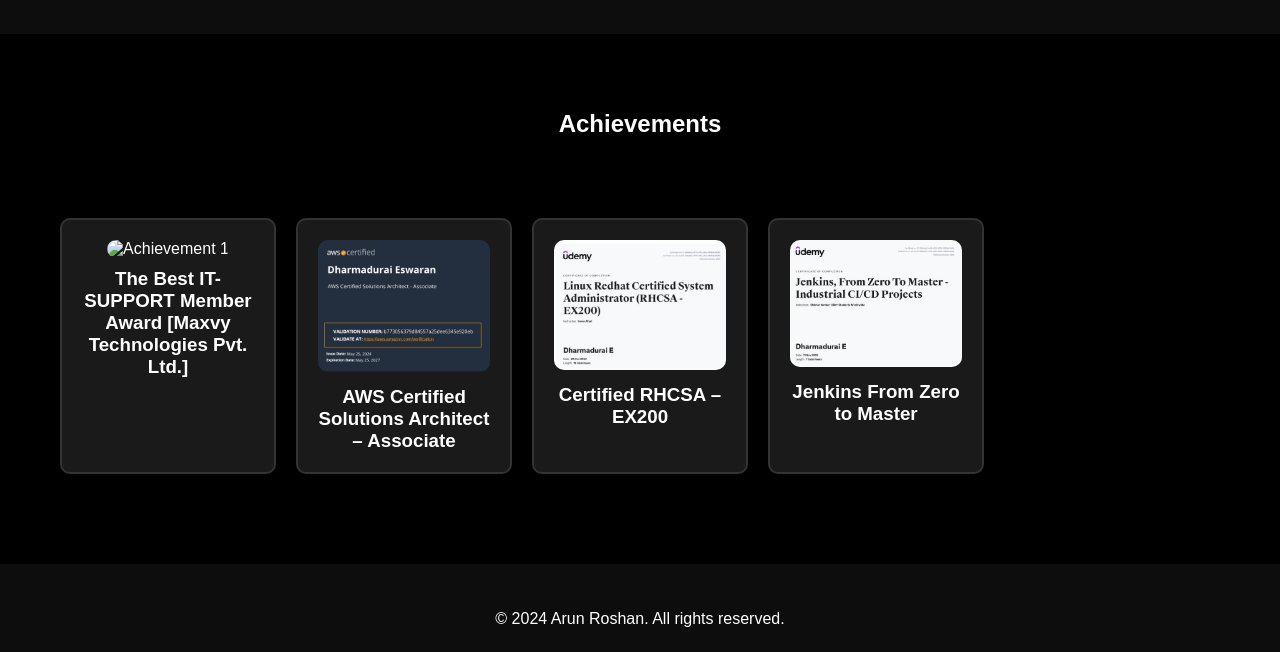
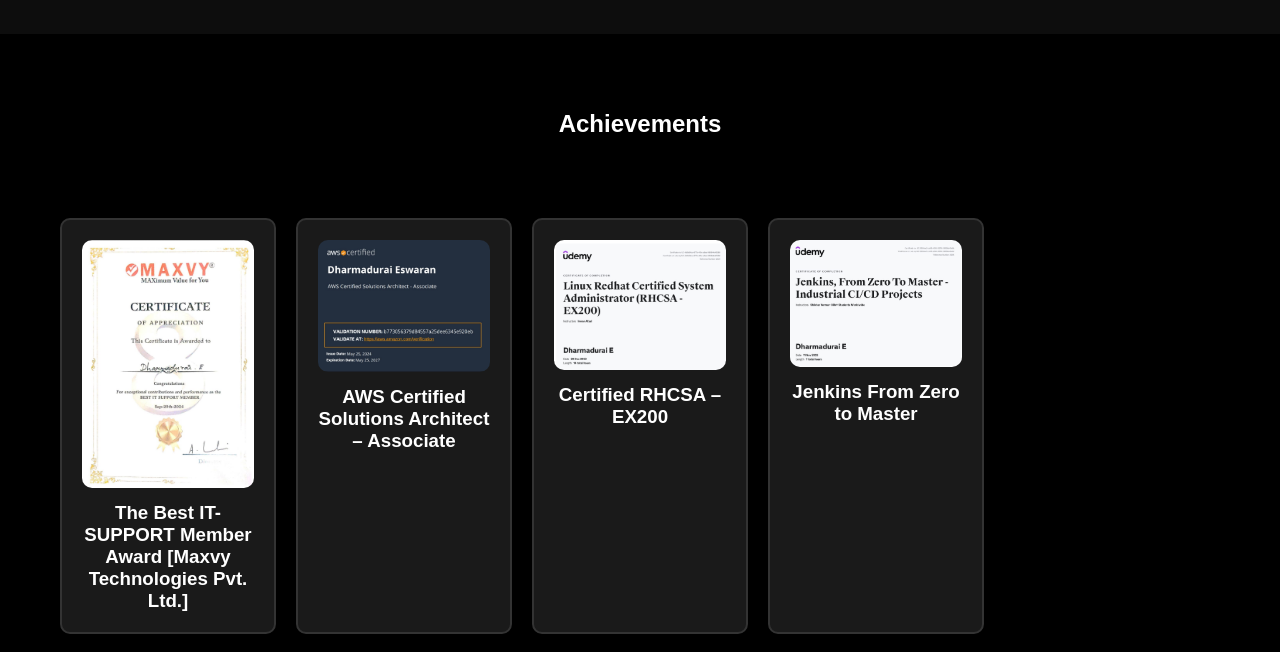
Before and after one commit to dharmadd-code/portfolio_mobile, a plain HTML site: page achive.html in a window 1280 px wide. Shown: the part 148-800 px from the top of the page. Drawn offline with Linux system fonts and the light colour scheme.

Commit message:
Update achive.html

```diff
--- a/achive.html
+++ b/achive.html
@@ -40,7 +40,7 @@
     <div class="gallery">
         <!-- Achievement 1 -->
                 <div class="card" onclick="showDetails('Awarded by Maxvy Technologies Pvt. Ltd. for exceptional performance and dedication in providing IT support services. This recognition highlights my ability to resolve technical issues efficiently, implement innovative solutions, and ensure seamless IT operations across the organization. It reflects my commitment to maintaining high standards of reliability, teamwork, and customer satisfaction in the IT domain.', 'Best IT_SUPPORT Member.png')">
-                    <img src="Best IT_SUPPORT Member.png" alt="Achievement 1">
+                    <img src="Best IT-SUPPORT Member.png" alt="Achievement 1">
                     <h3>The Best IT-SUPPORT Member Award [Maxvy Technologies Pvt. Ltd.]</h3>
                 </div>
 
```
